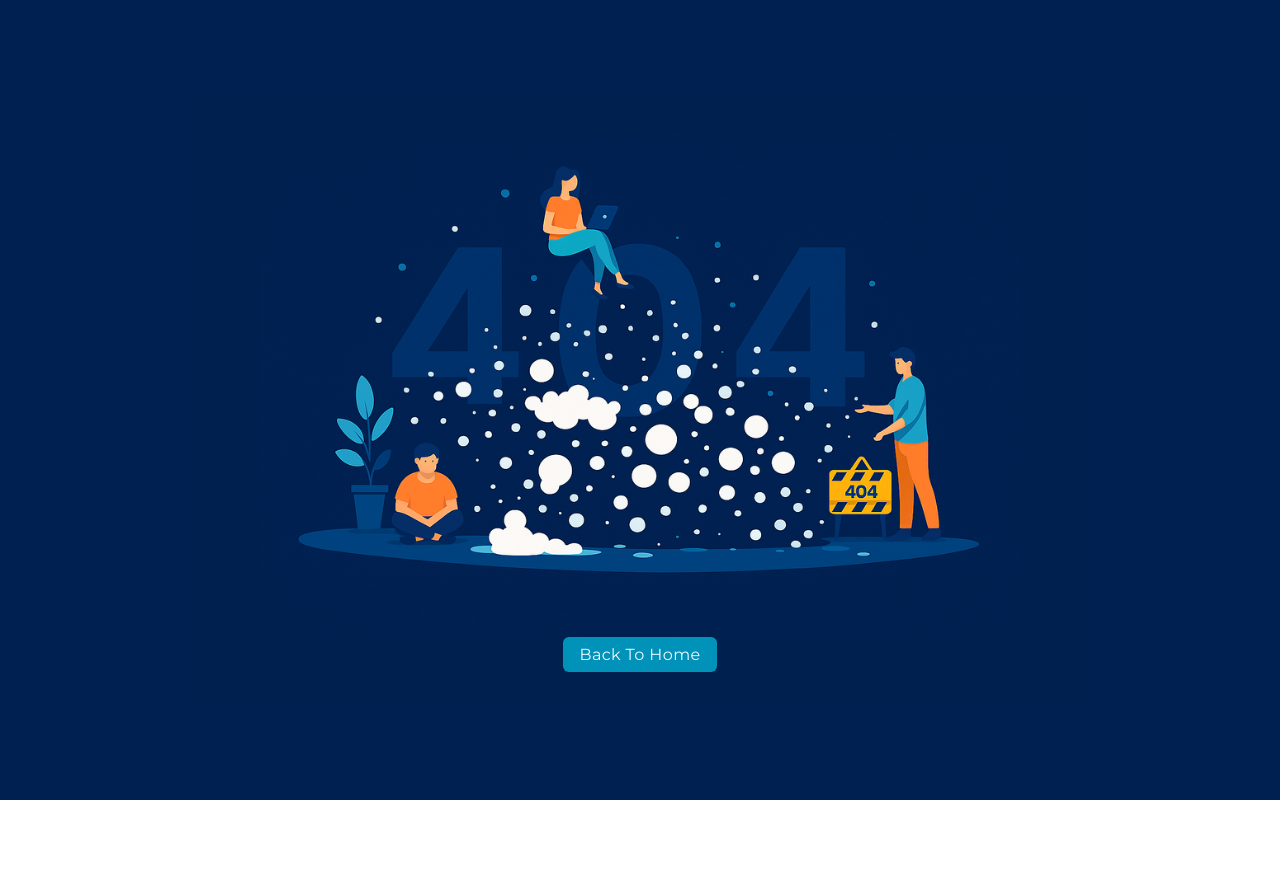
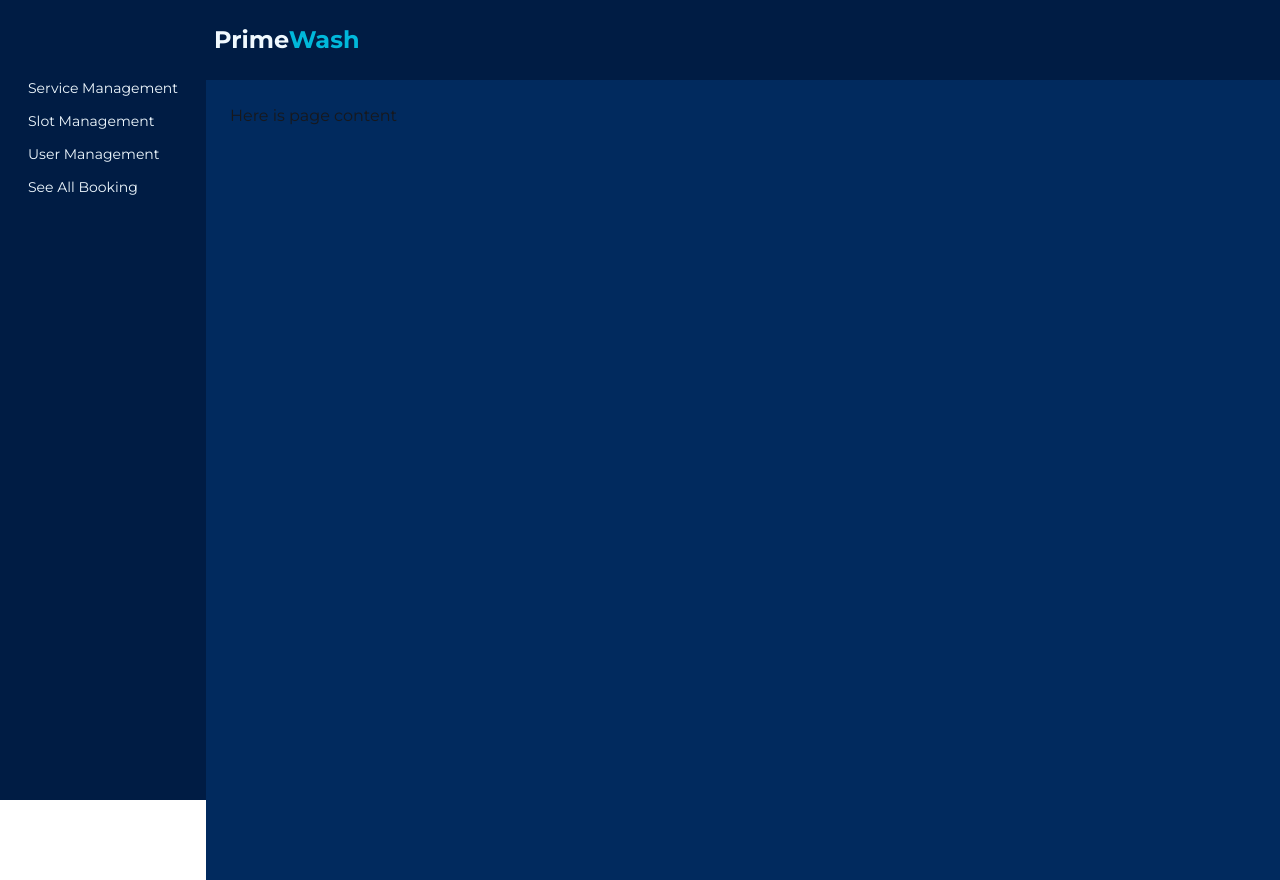
Before and after one commit to AbrRahman/prime-wash-frontend, a React (Vite) app: page /admin/dashboard in a window 1280 px wide. Before the commit the page ends 800 px from the top, so only its background shows below. Built offline with nearby package versions, Linux system fonts and the light colour scheme.

Commit message:
add AdminDashboardLayout, AdminDashboardHeader, and AdminDashboardSidebar components; update routing for admin dashboard

```diff
--- /dev/null
+++ b/src/component/shared/adminDashboardHeader/AdminDashboardHeader.tsx
@@ -0,0 +1,51 @@
+import { Link } from "react-router-dom";
+type TAdminHeaderProps = {
+  handleSidebar: () => void;
+};
+const AdminDashboardHeader = ({ handleSidebar }: TAdminHeaderProps) => {
+  return (
+    <>
+      <div className=" bg-brand-primary sticky top-0">
+        <div className="container  mx-auto sm:py-2">
+          <div className="navbar">
+            <div className="navbar-start">
+              {/* mobile menu */}
+              <div className="dropdown">
+                <div
+                  onClick={handleSidebar}
+                  role="button"
+                  className="btn btn-ghost lg:hidden hover:bg-cyan-600 focus:bg-cyan-600 border-0 transition duration-300 mr-2"
+                >
+                  <svg
+                    xmlns="http://www.w3.org/2000/svg"
+                    className="h-5 w-5 text-sky-50 "
+                    fill="none"
+                    viewBox="0 0 24 24"
+                    stroke="currentColor"
+                  >
+                    {" "}
+                    <path
+                      strokeLinecap="round"
+                      strokeLinejoin="round"
+                      strokeWidth="2"
+                      d="M4 6h16M4 12h8m-8 6h16"
+                    />{" "}
+                  </svg>
+                </div>
+              </div>
+              {/* brand logo */}
+              <Link
+                to="/"
+                className="text-sky-50 text-xl sm:text-2xl font-bold cursor-pointer z-10"
+              >
+                Prime<span className="text-cyan-500">Wash</span>
+              </Link>
+            </div>
+          </div>
+        </div>
+      </div>
+    </>
+  );
+};
+
+export default AdminDashboardHeader;
--- /dev/null
+++ b/src/component/shared/adminDashboardSidebar/AdminDashboardSidebar.tsx
@@ -0,0 +1,58 @@
+import { Link } from "react-router-dom";
+type TAdminSidebarProps = {
+  handleSidebar: () => void;
+};
+const AdminDashboardSidebar = ({ handleSidebar }: TAdminSidebarProps) => {
+  return (
+    <>
+      <ul className="menu text-base-content dropdown-content  min-h-full w-64m bg-brand-primary p-4">
+        <div className="mt-2 flex justify-end">
+          {/* slider btn */}
+          <div
+            onClick={handleSidebar}
+            role="button"
+            className="btn btn-ghost lg:hidden hover:bg-cyan-600 focus:bg-cyan-600 border-0 transition duration-300 mr-2"
+          >
+            <svg
+              xmlns="http://www.w3.org/2000/svg"
+              className="h-5 w-5 text-sky-50 "
+              fill="none"
+              viewBox="0 0 24 24"
+              stroke="currentColor"
+            >
+              {" "}
+              <path
+                strokeLinecap="round"
+                strokeLinejoin="round"
+                strokeWidth="2"
+                d="M4 6h16M4 12h8m-8 6h16"
+              />{" "}
+            </svg>
+          </div>
+        </div>
+        <li className="text-sky-50 hover:bg-cyan-600 focus:bg-cyan-600 transition duration-300 rounded-sm mt-6 lg:mt-12">
+          <a href="/dashboard/profile" className="justify-between">
+            Service Management
+          </a>
+        </li>
+        <li className="text-sky-50 hover:bg-cyan-600 focus:bg-cyan-600 transition duration-300 rounded-sm">
+          <a href="/dashboard/my-booking" className="justify-between">
+            Slot Management
+          </a>
+        </li>
+        <li className="text-sky-50 hover:bg-cyan-600 focus:bg-cyan-600 transition duration-300 rounded-sm">
+          <Link to="/dashboard/upcoming-booking" className="justify-between">
+            User Management
+          </Link>
+        </li>
+        <li className="text-sky-50 hover:bg-cyan-600 focus:bg-cyan-600 transition duration-300 rounded-sm">
+          <Link to="/dashboard/upcoming-booking" className="justify-between">
+            See All Booking
+          </Link>
+        </li>
+      </ul>
+    </>
+  );
+};
+
+export default AdminDashboardSidebar;
--- /dev/null
+++ b/src/layouts/AdminDashboardLayout.tsx
@@ -0,0 +1,34 @@
+import { useState } from "react";
+import AdminDashboardSidebar from "../component/shared/adminDashboardSidebar/adminDashboardSidebar";
+import AdminDashboardHeader from "../component/shared/adminDashboardHeader/adminDashboardHeader";
+import { Outlet } from "react-router-dom";
+
+const AdminDashboardLayout = () => {
+  const [isOpen, setIsOpen] = useState(false);
+  console.log(isOpen);
+  return (
+    <>
+      <div className="drawer lg:drawer-open">
+        <input
+          id="my-drawer"
+          type="checkbox"
+          className="drawer-toggle "
+          checked={isOpen}
+        />
+        <div className="drawer-content">
+          {/* Page content here */}
+          <AdminDashboardHeader handleSidebar={() => setIsOpen(!isOpen)} />
+          <div className="p-6 bg-brand-secondary h-screen">
+            <Outlet />
+            <h1>Here is page content</h1>
+          </div>
+        </div>
+        <div className="drawer-side">
+          <AdminDashboardSidebar handleSidebar={() => setIsOpen(!isOpen)} />
+        </div>
+      </div>
+    </>
+  );
+};
+
+export default AdminDashboardLayout;
```
Also changed, not shown: src/routes/AppRouter.tsx (+9 -0 lines).
